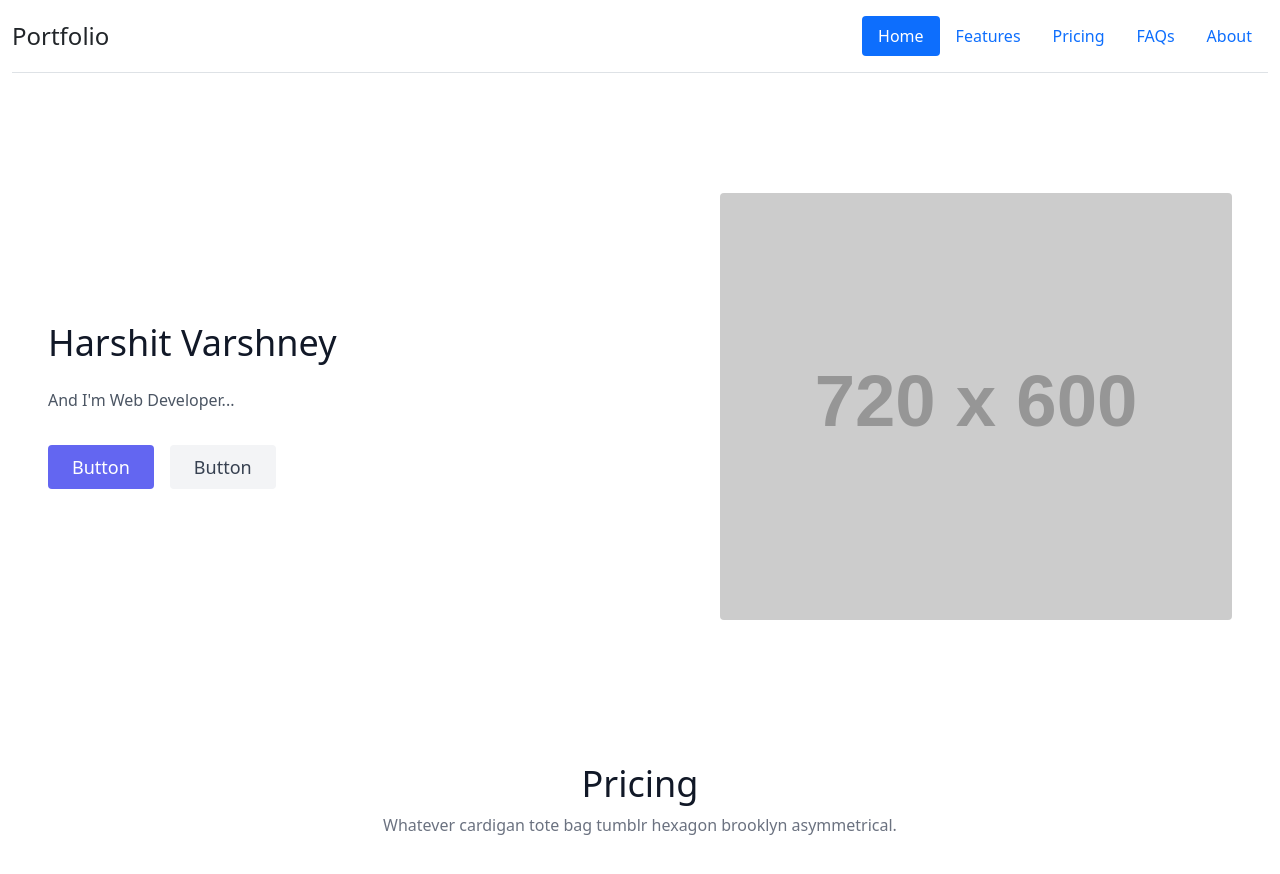
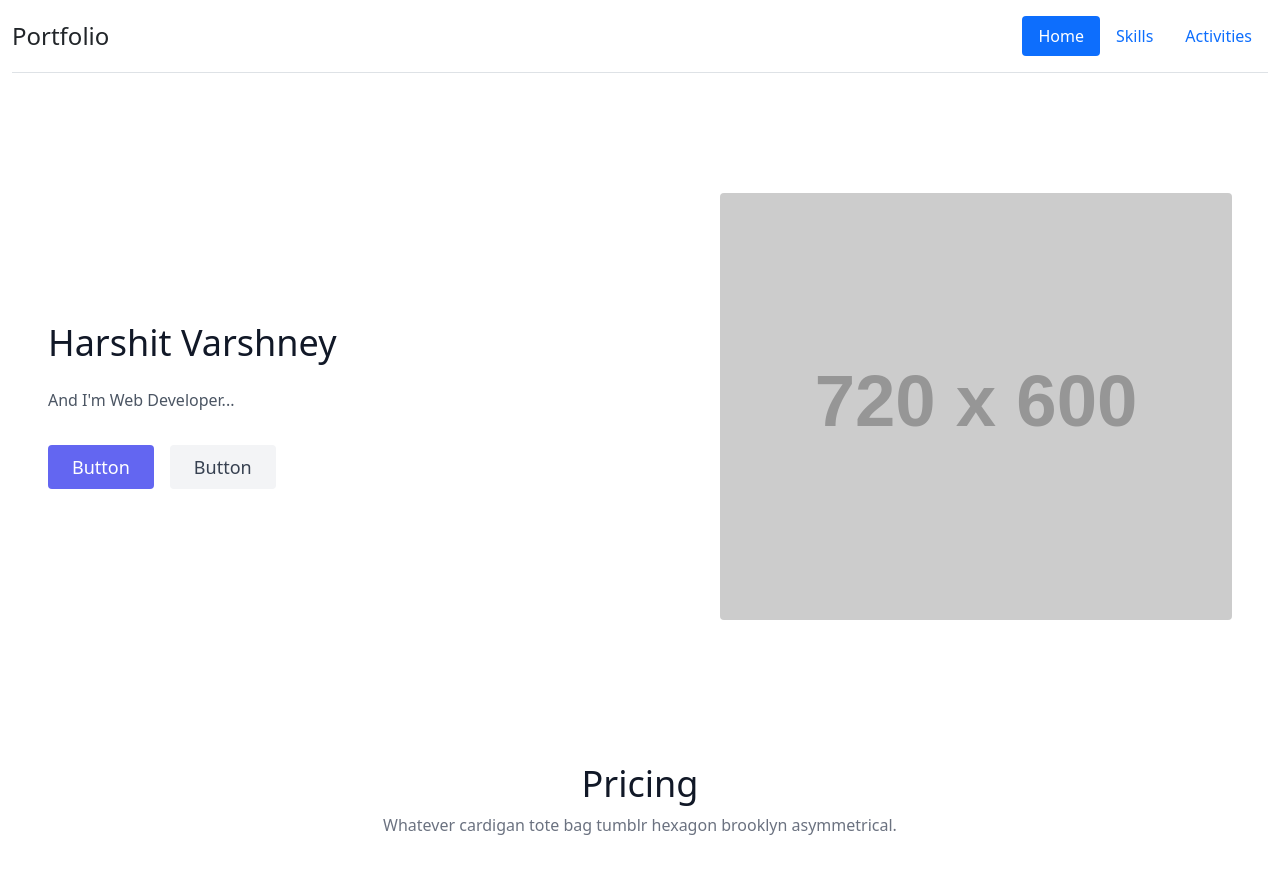
Before and after one commit to Varshneyhars/Portfolio, a plain HTML site: page index.html in a window 1280 px wide. Drawn offline with nearby package versions, Linux system fonts and the light colour scheme; placeholder pictures from the web are drawn by us.

Commit message:
Update index.html
updated nav items

```diff
--- a/index.html
+++ b/index.html
@@ -18,10 +18,9 @@
 
           <ul class="nav nav-pills">
             <li class="nav-item"><a href="#" class="nav-link active" aria-current="page">Home</a></li>
-            <li class="nav-item"><a href="#" class="nav-link">Features</a></li>
-            <li class="nav-item"><a href="#" class="nav-link">Pricing</a></li>
-            <li class="nav-item"><a href="#" class="nav-link">FAQs</a></li>
-            <li class="nav-item"><a href="#" class="nav-link">About</a></li>
+            <li class="nav-item"><a href="#" class="nav-link">Skills</a></li>
+            <li class="nav-item"><a href="#" class="nav-link">Activities</a></li>
+
           </ul>
         </header>
       </div>
```
